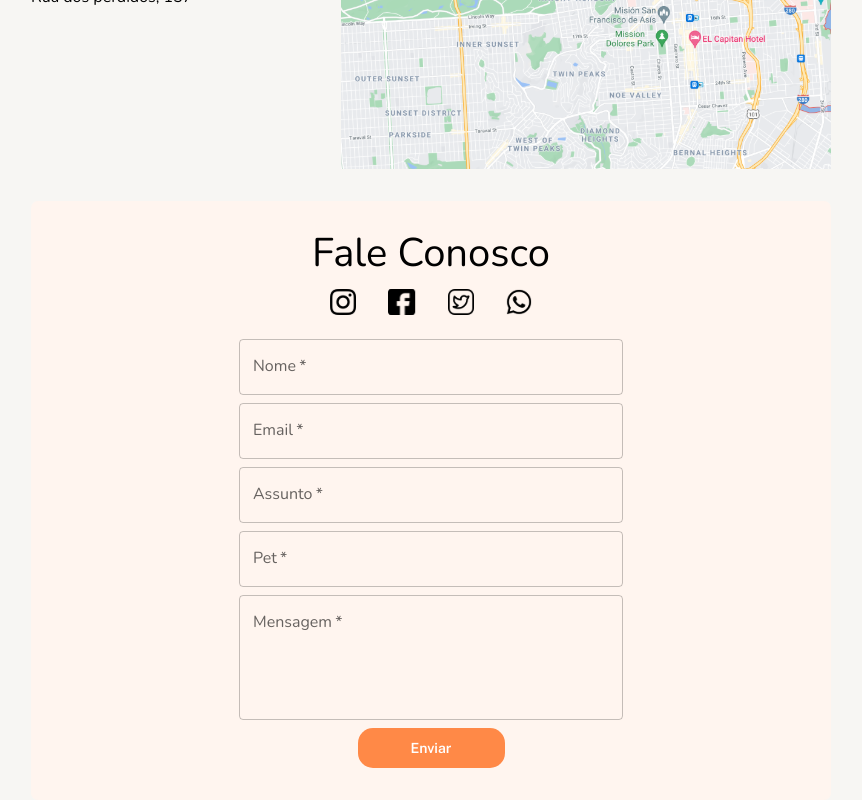
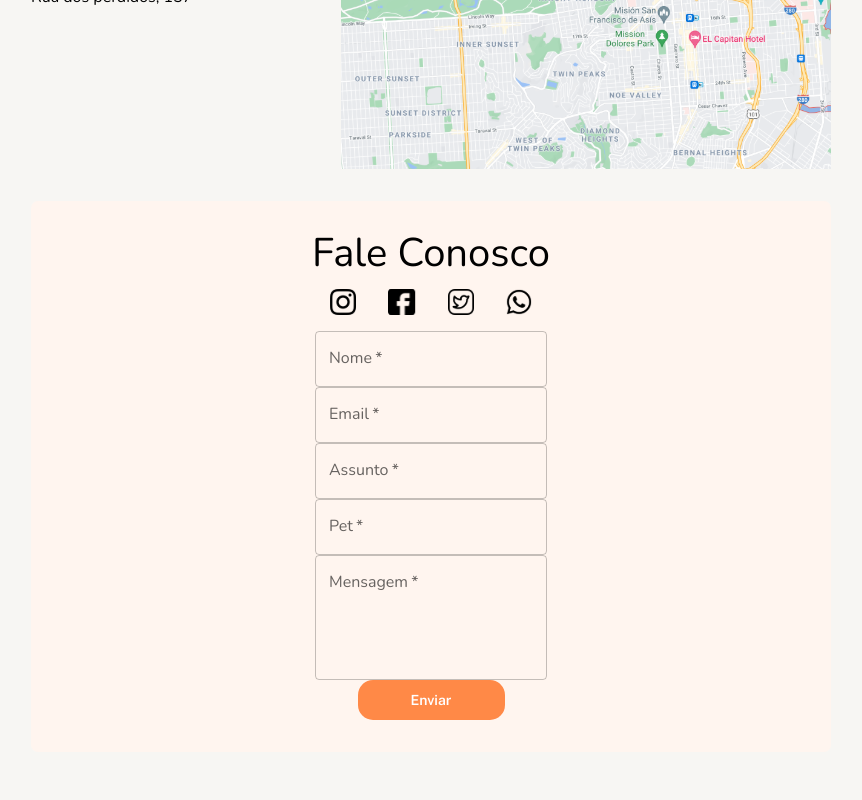
Before and after one commit to M4-PROJETO-FINAL/me-au-front-end, a React (Create React App) app: page /contact in a window 1280 px wide. Shown: the part 1096-1896 px from the top of the page, without its empty margins (209-1071 px from the left). After the commit the page ends 1848 px from the top, so only its background shows below. Built offline with nearby package versions, Linux system fonts and the light colour scheme.

Commit message:
fix: about us page improved

```diff
--- a/src/components/Drawer/index.tsx
+++ b/src/components/Drawer/index.tsx
@@ -1,8 +1,6 @@
 import { useEffect, useState } from "react";
 import { useTranslation } from "react-i18next";
 
-import { makeStyles } from "@material-ui/core/styles";
-import { flexbox } from "@material-ui/system";
 import BedIcon from "@mui/icons-material/Bed";
 import ContactSupportIcon from "@mui/icons-material/ContactSupport";
 import MenuIcon from "@mui/icons-material/Menu";
@@ -17,7 +15,6 @@ import {
 import FormControl from "@mui/material/FormControl";
 import MenuItem from "@mui/material/MenuItem";
 import Select, { SelectChangeEvent } from "@mui/material/Select";
-import { useTheme } from "@mui/system";
 import { changeLanguage } from "i18next";
 
 import bandeiraBR from "../../assets/bandeiraBR.png";
@@ -27,22 +24,11 @@ import { Button } from "../Button/style";
 import { Bandeiras } from "../Header/styles";
 import LoginAndRegister from "../LoginAndRegister";
 
-const useStyles = makeStyles((theme) => ({
-  font: {
-    fontFamily: "Nunito",
-    fontWeight: 500,
-  },
-  root: {
-    display: "flex",
-    alignItems: "center",
-  },
-}));
-
 const DrawerComp = () => {
-  const styles = useStyles();
+  const { t } = useTranslation();
+  const [open, setOpen] = useState(false);
   const { openFormLogin } = useUserContext();
   const [selectedLanguage, setSelectedLanguage] = useState<"pt" | "en">("pt");
-  const { t } = useTranslation();
 
   useEffect(() => {
     changeLanguage(selectedLanguage);
@@ -51,9 +37,6 @@ const DrawerComp = () => {
   const handleChange = (event: SelectChangeEvent) => {
     setSelectedLanguage(event.target.value as "en" | "pt");
   };
-
-  const [open, setOpen] = useState(false);
-  const theme = useTheme();
 
   return (
     <>
--- a/src/components/Header/index.tsx
+++ b/src/components/Header/index.tsx
@@ -33,11 +33,11 @@ const useStyles = makeStyles((theme) => ({
 
 const Header = () => {
   const styles = useStyles();
-  const { openFormLogin } = useUserContext();
-  const [selectedLanguage, setSelectedLanguage] = useState<"pt" | "en">("pt");
-  const isTablet = useMediaQuery("(max-width:768px)");
   const navigate = useNavigate();
   const { t } = useTranslation();
+  const { openFormLogin } = useUserContext();
+  const isTablet = useMediaQuery("(max-width:768px)");
+  const [selectedLanguage, setSelectedLanguage] = useState<"pt" | "en">("pt");
 
   useEffect(() => {
     changeLanguage(selectedLanguage);
--- a/src/pages/Contact/index.tsx
+++ b/src/pages/Contact/index.tsx
@@ -56,7 +56,7 @@ const Contact = () => {
         <Box
           component="form"
           sx={{
-            "& .MuiTextField-root": { m: 1, width: "40ch" },
+            "& .MuiTextField-root": { width: "100%" },
           }}
         >
           <TextField
--- a/src/pages/Contact/styles.ts
+++ b/src/pages/Contact/styles.ts
@@ -43,13 +43,17 @@ export const About = styled.div`
     height: 1.4375em;
   }
 
-  .MuiTextField-root {
-    margin: 8px;
-    width: 40ch;
+  @media screen and (max-width: 600px) {
+    margin: 3rem;
   }
 
-  @media screen and (max-width: 600px) {
-    margin: 3rem;
+  .sc-bjfHbI {
+    width: 100%;
+    max-width: 35rem;
+  }
+
+  .MuiFormControl-root-cIKZZJ {
+    margin: 0.5rem;
   }
 `;
 
```
Also changed, not shown: src/components/Header/unused.tsx (deleted, +0 -97 lines).
